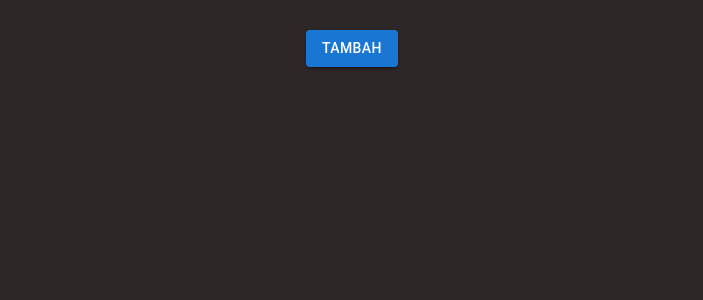
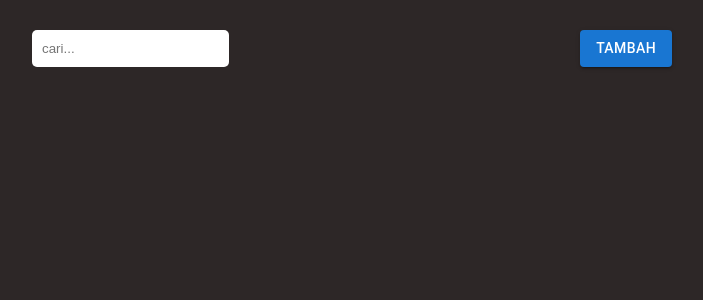
Before and after one commit to lmoo-m/pkl, a React (Create React App) app: page / in a window 1280 px wide. Shown: the top 300 px of the page, without its empty margins (288-991 px from the left). Built offline with nearby package versions, Linux system fonts and the light colour scheme.

Commit message:
add search

```diff
--- a/src/App.css
+++ b/src/App.css
@@ -1,38 +1,6 @@
-.App {
-  text-align: center;
+.search{
+  outline: none;
+  border: none;
+  padding: 0 10px;
+  border-radius: 5px;
 }
-
-.App-logo {
-  height: 40vmin;
-  pointer-events: none;
-}
-
-@media (prefers-reduced-motion: no-preference) {
-  .App-logo {
-    animation: App-logo-spin infinite 20s linear;
-  }
-}
-
-.App-header {
-  background-color: #282c34;
-  min-height: 100vh;
-  display: flex;
-  flex-direction: column;
-  align-items: center;
-  justify-content: center;
-  font-size: calc(10px + 2vmin);
-  color: white;
-}
-
-.App-link {
-  color: #61dafb;
-}
-
-@keyframes App-logo-spin {
-  from {
-    transform: rotate(0deg);
-  }
-  to {
-    transform: rotate(360deg);
-  }
-}
--- a/src/App.js
+++ b/src/App.js
@@ -6,6 +6,7 @@ import ListCard from "./components/ListCard";
 
 function App() {
     const [showInput, setShowInput] = useState(false);
+    const [search, setSearch] = useState("");
     const [jurnals, setJurnals] = useState(() => {
         const localValue = localStorage.getItem("jurnal");
         if (localValue === null) return [];
@@ -34,13 +35,23 @@ function App() {
             ) : (
                 ""
             )}
-            <Button
-                variant="contained"
-                sx={{ marginTop: "30px" }}
-                onClick={() => setShowInput(true)}
+            <Box
+                sx={{
+                    marginTop: "30px",
+                    display: "flex",
+                    justifyContent: "space-between",
+                    width: "50%",
+                }}
             >
-                Tambah
-            </Button>
+                <input
+                    className="search"
+                    placeholder="cari..."
+                    onChange={(e) => setSearch(e.target.value)}
+                />
+                <Button variant="contained" onClick={() => setShowInput(true)}>
+                    Tambah
+                </Button>
+            </Box>
             <Box
                 sx={{
                     mt: 3,
@@ -50,7 +61,11 @@ function App() {
                     justifyContent: "center",
                 }}
             >
-                <ListCard jurnals={jurnals} setJurnals={setJurnals} />
+                <ListCard
+                    jurnals={jurnals}
+                    setJurnals={setJurnals}
+                    search={search}
+                />
             </Box>
         </Box>
     );
--- a/src/components/ListCard.js
+++ b/src/components/ListCard.js
@@ -7,17 +7,31 @@ import {
     Typography,
 } from "@mui/material";
 
-const ListCard = ({ jurnals, setJurnals }) => {
+const ListCard = ({ jurnals, setJurnals, search }) => {
     const deleteJurnal = (id) => {
         setJurnals((item) => {
             return item.filter((e) => e.id !== id);
         });
     };
-
     return (
         <>
             {jurnals &&
-                jurnals.map((data, i) => {
+                jurnals
+                    .filter((jurnal) => {
+                        if (search === "") {
+                            return jurnal;
+                        } else if (
+                            jurnal.kegiatan
+                                .toLowerCase()
+                                .includes(search.toLowerCase()) ||
+                            jurnal.tanggal
+                                .toLowerCase()
+                                .includes(search.toLowerCase())
+                        ) {
+                            return jurnal;
+                        }
+                    })
+                    .map((data, i) => {
                         return (
                             <Card
                                 sx={{
@@ -47,7 +61,10 @@ const ListCard = ({ jurnals, setJurnals }) => {
                                     </Typography>
                                 </CardContent>
                                 <CardActions
-                                sx={{ display: "flex", justifyContent: "end" }}
+                                    sx={{
+                                        display: "flex",
+                                        justifyContent: "end",
+                                    }}
                                 >
                                     <Button
                                         size="small"
```
Lines whose indentation alone changed are shown as unchanged.
